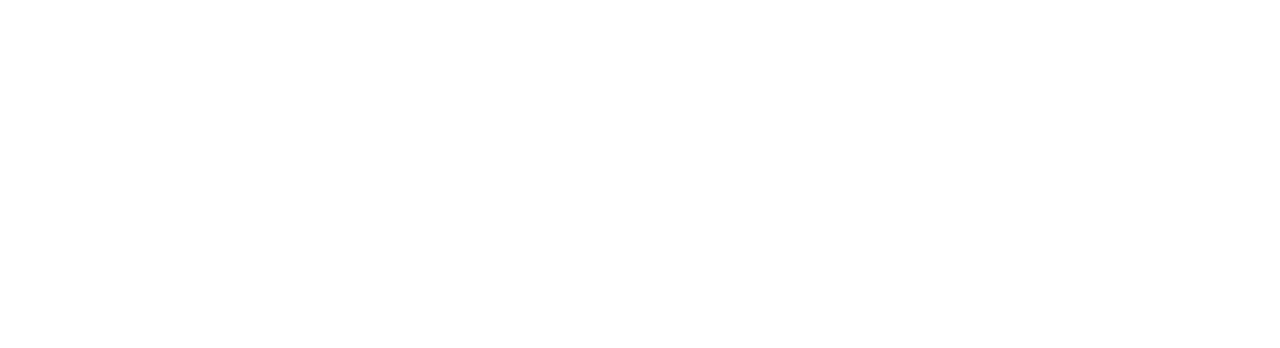
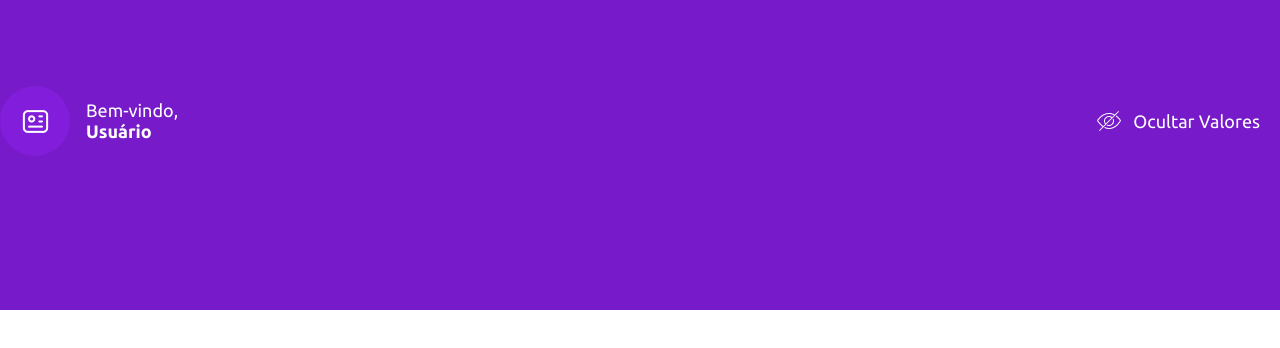
Before and after one commit to CosmoAndrade/projeto-dashboard-rasmo, a plain HTML site: page index.html in a window 1280 px wide. Drawn offline with Linux system fonts and the light colour scheme.

Commit message:
Parte 02

```diff
--- a/css/style.css
+++ b/css/style.css
@@ -25,3 +25,97 @@ body {
     display: flex;
     flex-direction: column;
 }
+
+header{
+    width: 100%;
+    height: 310px;
+    background-color: var(--regular-purple);
+    display: flex;
+    justify-content: center;
+}
+
+/* header */
+
+header {
+    width: 100%;
+    height: 310px;
+    background-color: var(--regular-purple);
+    display: flex;
+    justify-content: center;
+
+}
+
+.header_container {
+    width: 1300px;
+    height: 100%;
+    display: flex;
+    flex-direction: column;
+    justify-content: center;
+    row-gap: 50px;
+}
+
+.header_primeira_linha {
+    width: 100%;
+    display: flex;
+    justify-content: space-between;
+    align-items: center;
+}
+
+/* perfil usuario */
+
+.perfil_usuario {
+    display: flex;
+    align-items: center;
+    column-gap: 16px;
+}
+
+.perfil_usuario .perfil_imagem {
+    width: 70px;
+    height: 70px;
+    background: var(--regular-light-purple);
+    border-radius: 50%;
+    display: flex;
+    align-items: center;
+    justify-content: center;
+}
+
+.perfil_usuario .perfil_informacoes {
+    display: flex;
+    flex-direction: column;
+}
+
+.perfil_usuario .perfil_informacoes .span_fino {
+    color: var(--white);
+    font-size: 18px;
+    font-weight: 400;
+}
+
+.perfil_usuario .perfil_informacoes .span_grosso {
+    color: var(--white);
+    font-size: 18px;
+    font-weight: 700;
+}
+
+
+
+/* ocultar valores */
+
+.ocultar_valores {
+    display: flex;
+    align-items: center;
+    column-gap: 12px;
+    cursor: pointer;
+    padding: 10px 20px;
+    border-radius: 6px;
+    transition: .3s;
+}
+
+.ocultar_valores:hover {
+    background: var(--regular-light-purple);
+}
+
+.ocultar_valores span {
+    color: var(--white);
+    font-size: 18px;
+    font-weight: 400;
+}
--- a/index.html
+++ b/index.html
@@ -25,7 +25,6 @@
         <div class="header_container">
 
 
-
             <!-- primeira linha -->
             <div class="header_primeira_linha">
 
@@ -35,12 +34,14 @@
 
 
                     <div class="perfil_imagem">
-
+                        <img src="imagens/cartao.png" alt="">
 
                     </div>
 
                     <div class="perfil_informacoes">
 
+                        <span class="span_fino">Bem-vindo,</span>
+                        <span class="span_grosso">Usuário</span>
 
                     </div>
 
@@ -51,6 +52,9 @@
 
                 <!-- ocultar valores -->
                 <div class="ocultar_valores">
+
+                    <img src="imagens/olho.png" alt="">
+                    <span>Ocultar Valores</span>
 
 
                 </div>
```
